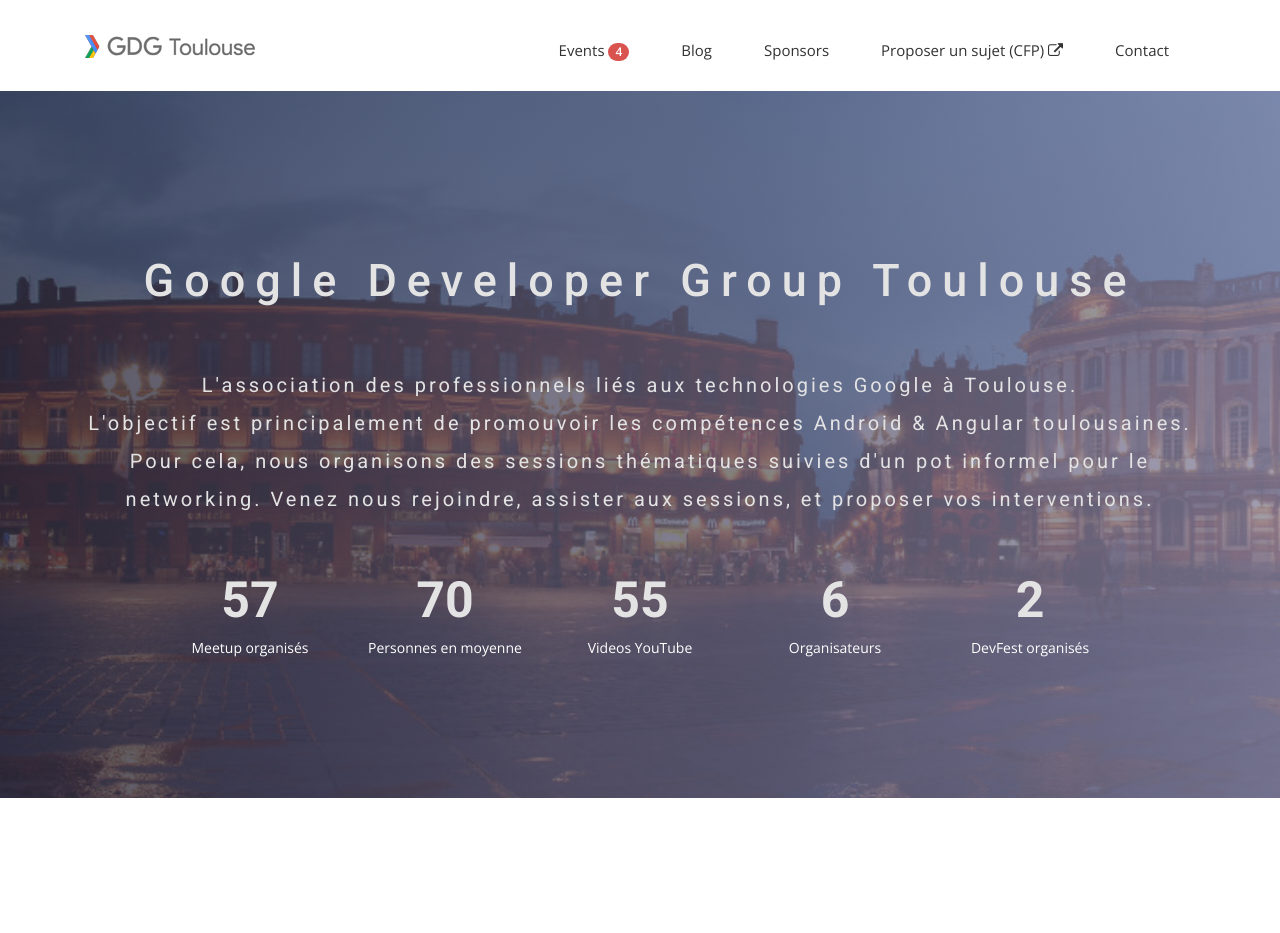
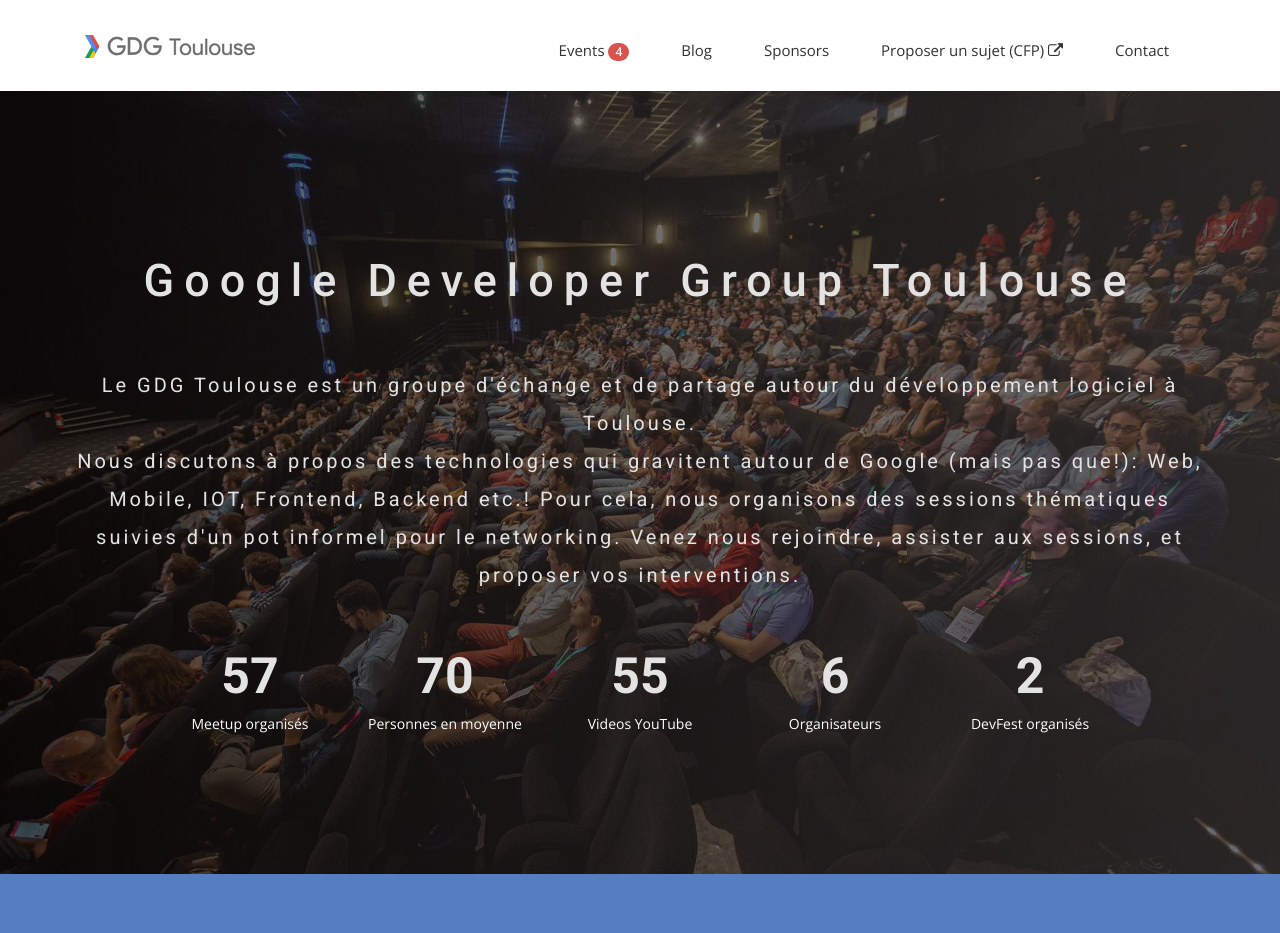
Before and after one commit to GDGToulouse/site-web, a Jekyll site: the page built from index.html, in a window 1280 px wide. Shown: the top 933 px of the page. Built offline with Jekyll 4.4.1, drawn with Linux system fonts in a browser that asks for light colours; nearby versions of some CDN libraries; some web fonts are replaced; some of the changed text lies outside the part shown; grey boxes are pictures that could not be loaded.

Commit message:
update text intro + add next event to homepage

```diff
--- /dev/null
+++ b/_includes/nextEvent.html
@@ -0,0 +1,48 @@
+<!-- Header Start -->
+{% assign eventTimes = site.data.events | map: 'time' %}
+<section class="section-blue" id="next-event">
+  <div class="container">
+    <div class="row">
+      <div class="col-md-12">
+        <h2>Prochain événement <a class="btn btn-default btn-call-to-action" href="{{ site.baseurl }}/events">Voir tous</a></h2>
+        <div class="row">
+          <div class="col-xs-12 col-sm-2 col-date post-area">
+            <div class="date">
+              <div id="next-event-weekday" class="dayOfWeek">{{ event.timeISOString | date: "%a" }}</div>
+              <div id="next-event-day-number" class="day">{{ event.timeISOString | date: "%-d" }}</div>
+              <div id="next-event-month" class="dayOfWeek">{{ event.timeISOString | date: "%b" }}</div>
+              <!--<div class="year">{{ event.time | date: "%Y" }}</div>-->
+            </div>
+          </div>
+          <div class="col-xs-12 col-sm-10">
+            <div class="post-area card event-card">
+              <div class="content">
+                <a id="next-event-name" target="_blank" class="title bold"></a>
+                <p id="next-event-desc"></p>
+              </div>
+            </div>
+          </div>
+        </div>
+      </div>
+    </div>
+  </div>
+  <script type="application/javascript ">
+    var now = Date.now();
+    var eventsToCome = ({{site.data.events | jsonify}}).filter(function(event) {
+      return event.time >= now;
+    }).sort(function (a, b) { return a.time > b.time});
+
+    if (eventsToCome.length === 0) {
+      jQuery('#next-event').remove();
+    } else {
+      var nextEvent = eventsToCome[0];
+      jQuery('#next-event-name').text(nextEvent.name).attr("href", nextEvent.event_url)
+      jQuery('#next-event-time').text(nextEvent.time)
+      jQuery('#next-event-desc').html(nextEvent.description);
+      var date = new Date(nextEvent.time);
+      jQuery('#next-event-weekday').text(date.toLocaleString('fr', { weekday: "short" }).slice(0, -1));
+      jQuery('#next-event-day-number').text(date.getDate());
+      jQuery('#next-event-month').text(date.toLocaleString('fr', { month: "short" }).slice(0, -1));
+    }
+  </script>
+</section>
--- a/css/airspace.css
+++ b/css/airspace.css
@@ -94,7 +94,7 @@
 	Slider Start
 --*/
 #slider {
-  background: url("../img/capitole_panorama.jpg") no-repeat;
+  background: url("../img/header.jpg") no-repeat;
   background-size: cover;
   background-attachment: fixed;
   background-position: 10% 0%;
@@ -110,8 +110,8 @@
   right: 0;
   width: 100%;
   height: 100%;
-  background: linear-gradient(to left, #8b86a3, #322e40);
-  opacity: 0.8;
+  background: linear-gradient(to left, #333, #000);
+  opacity: 0.6;
 }
 #slider .block {
   color: #E3E3E4;
@@ -180,6 +180,30 @@
   margin: 0;
   font-size: 14px;
   line-height: 1.8;
+}
+
+
+section.section-blue, section.section-red, section.section-yellow, section.section-green{
+  padding: 70px 0px;
+  color: #fff;
+  position: relative;
+  text-align: center;
+}
+
+section.section-blue{
+  background-color: #547ebf;
+}
+
+section.section-red{
+  background-color: #db4438;
+}
+
+section.section-yellow{
+  background-color: #fecd4b;
+}
+
+section.section-green{
+  background-color: #18a65c;
 }
 /*--
 	call-to-action Start
--- a/index.html
+++ b/index.html
@@ -31,10 +31,7 @@
       <div class="col-xs-12">
         <div class="block text-center">
           <h1 class="animated fadeInUp">Google Developer Group Toulouse</h1>
-          <p class="animated fadeInUp delay-250ms">L'association des professionnels liés aux technologies Google à Toulouse. </br>
-            L'objectif est principalement de promouvoir les compétences Android & Angular toulousaines. Pour cela, nous organisons des
-            sessions thématiques suivies d'un pot informel pour le networking. Venez nous rejoindre, assister aux sessions,
-            et proposer vos interventions.</p>
+          <p class="animated fadeInUp delay-250ms">Le GDG Toulouse est un groupe d'échange et de partage autour du développement logiciel à Toulouse.<br/> Nous discutons à propos des technologies qui gravitent autour de Google (mais pas que!): Web, Mobile, IOT, Frontend, Backend etc.! Pour cela, nous organisons des sessions thématiques suivies d'un pot informel pour le networking. Venez nous rejoindre, assister aux sessions, et proposer vos interventions.</p>
         </div>
       </div>
     </div>
@@ -75,6 +72,7 @@
     </div>
 </section>
 
+{% include nextEvent.html %}
 
 <!-- Wrapper Start -->
 <section id="intro">
@@ -109,7 +107,7 @@
 </section>
 
 <!-- Call to action Start -->
-<section id="call-to-action">
+<section class="section-red">
   <div class="container">
     <div class="row">
       <div class="col-md-12">
```
Also changed, not shown: img/header.jpg (added).
